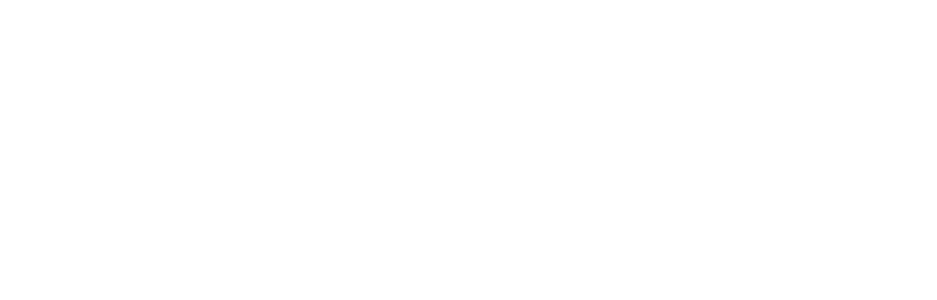
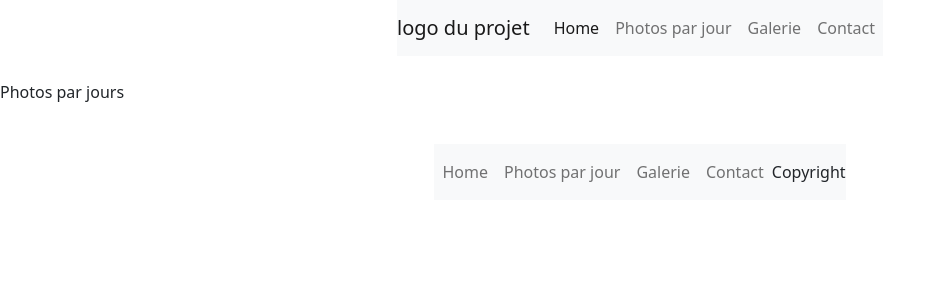
Before and after one commit to EricBarnet/Mars-images-gallery, an Angular app: page /per-days-photos in a window 1280 px wide. Before the commit this address led to /. Shown: the top 300 px of the page, without its empty margins (0-937 px from the left). Built offline with nearby package versions, Linux system fonts and the light colour scheme.

Commit message:
Etape 1 (1-2 question fait)
Création de la page photos par jour et ajout dans l'header

```diff
--- a/src/app/app-routing.module.ts
+++ b/src/app/app-routing.module.ts
@@ -2,8 +2,9 @@
 import { RouterModule, Routes } from '@angular/router';
 import { HomeComponent } from './core/pages/home/home.component';
 import { ContactComponent } from './core/pages/contact/contact.component';
+import { PerDaysPhotosComponent } from './core/pages/per-days-photos/per-days-photos.component';
 
-const routes: Routes = [{path: '', component: HomeComponent}, {path: 'home', component: HomeComponent}, {path: 'contact', component: ContactComponent}];
+const routes: Routes = [{path: '', component: HomeComponent}, {path: 'home', component: HomeComponent}, {path: 'contact', component: ContactComponent}, {path: 'per-days-photos', component: PerDaysPhotosComponent}];
 
 @NgModule({
   imports: [RouterModule.forRoot(routes)],
--- a/src/app/app.module.ts
+++ b/src/app/app.module.ts
@@ -7,6 +7,7 @@
 import { HeaderComponent } from './features/header/header.component';
 import { FooterComponent } from './features/footer/footer.component';
 import { ContactComponent } from './core/pages/contact/contact.component';
+import { PerDaysPhotosComponent } from './core/pages/per-days-photos/per-days-photos.component';
 
 @NgModule({
   declarations: [
@@ -14,7 +15,8 @@
     HomeComponent,
     HeaderComponent,
     FooterComponent,
-    ContactComponent
+    ContactComponent,
+    PerDaysPhotosComponent
   ],
   imports: [
     BrowserModule,
--- /dev/null
+++ b/src/app/core/pages/per-days-photos/per-days-photos.component.html
@@ -0,0 +1,3 @@
+<app-header></app-header>
+<p>Photos par jours</p>
+<app-footer></app-footer>
--- /dev/null
+++ b/src/app/core/pages/per-days-photos/per-days-photos.component.ts
@@ -0,0 +1,16 @@
+import { Component, OnInit } from '@angular/core';
+
+@Component({
+  selector: 'app-per-days-photos',
+  templateUrl: './per-days-photos.component.html',
+  styleUrls: ['./per-days-photos.component.css']
+})
+export class PerDaysPhotosComponent implements OnInit {
+
+  marsPhotos = [{id: "1", img_src: "https://d1fmx1rbmqrxrr.cloudfront.net/cnet/optim/i/edit/2021/02/Mars_Perseverance_photo-big__w770.jpg"}, {id: "2", img_src:"https://img.20mn.fr/E-L-XUw3RlKxpjY0qxLVTg/648x360_le-cratere-jezero-sur-la-planete-mars-photographie-par-perseverance-le-24-fevrier-2021.jpg"}, {id: "3", img_src: "https://prmeng.rosselcdn.net/sites/default/files/dpistyles_v2/ena_16_9_extra_big/2021/03/06/node_171352/38410642/public/2021/03/06/B9726343825Z.1_20210306121836_000%2BG8FHNM53H.1-0.jpg?itok=Hn0ow0hu1615030001"}]
+  constructor() { }
+
+  ngOnInit(): void {
+  }
+
+}
--- a/src/app/features/header/header.component.html
+++ b/src/app/features/header/header.component.html
@@ -17,7 +17,7 @@
         <div class="collapse navbar-collapse" id="navbarNavAltMarkup">
           <div class="navbar-nav">
             <a class="nav-item nav-link active" href="#">Home</a>
-            <a class="nav-item nav-link" href="#">Photos par jour</a>
+            <a class="nav-item nav-link" href="per-days-photos">Photos par jour</a>
             <a class="nav-item nav-link" href="#">Galerie</a>
             <a class="nav-item nav-link" href="contact">Contact</a>
           </div>
```
Also changed, not shown: src/app/core/pages/per-days-photos/per-days-photos.component.css (added).
